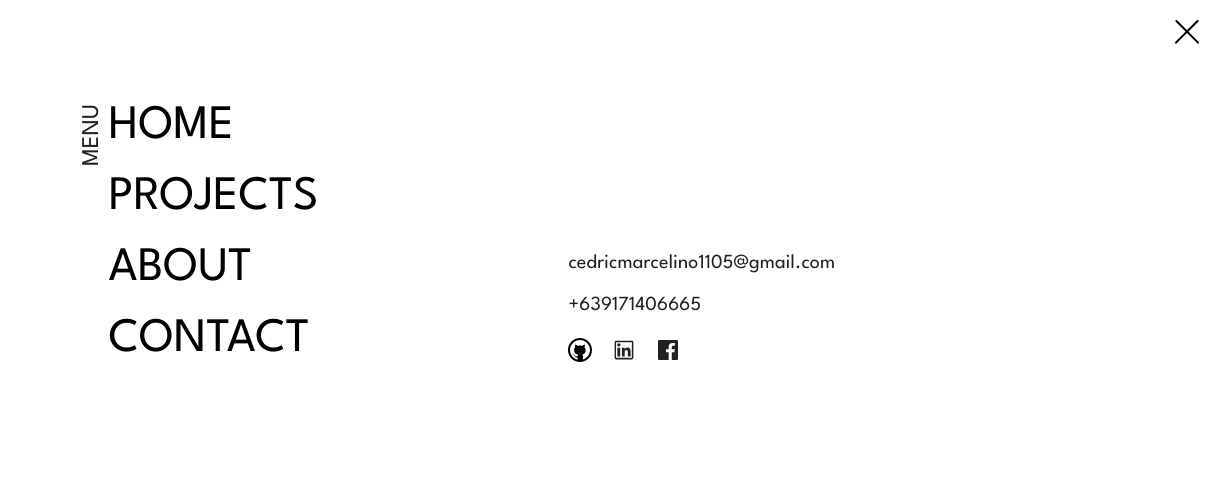
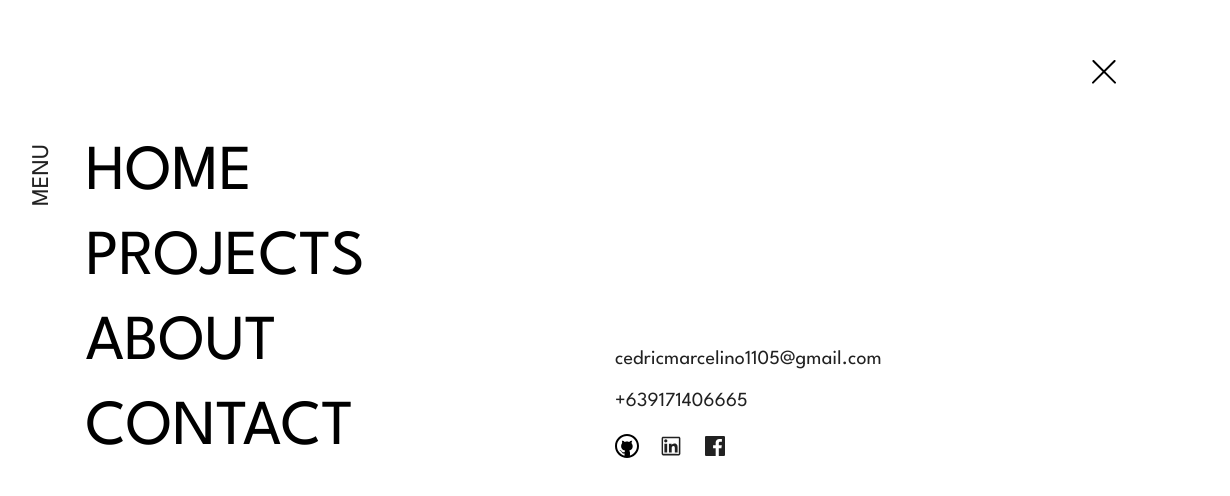
Before and after one commit to cedricmarcelino/portfolio, a Next.js app: page / in a window 1536 px wide. Both pictures are taken after a click on the element 1396 px from the left and 100 px from the top of the page. Shown: the top 496 px of the page, without its empty margins (300-1530 px from the left). Built offline with nearby package versions, Linux system fonts and the light colour scheme.

Commit message:
add desktop view for menu component

```diff
--- a/src/components/Menu/Menu.module.css
+++ b/src/components/Menu/Menu.module.css
@@ -85,3 +85,22 @@
     font-size: 20px;
     line-height: normal;
 }
+
+@media screen and (min-width: 1440px) {
+    .menuContainer {
+        padding: 60px 120px;
+    }
+
+    .menuLink {
+        font-size: 64px;
+
+    }
+
+    .menuListContainer {
+        column-gap: 33px;
+    }
+
+    .menuContentContainer {
+        max-width: 875px;
+    }
+}
```
